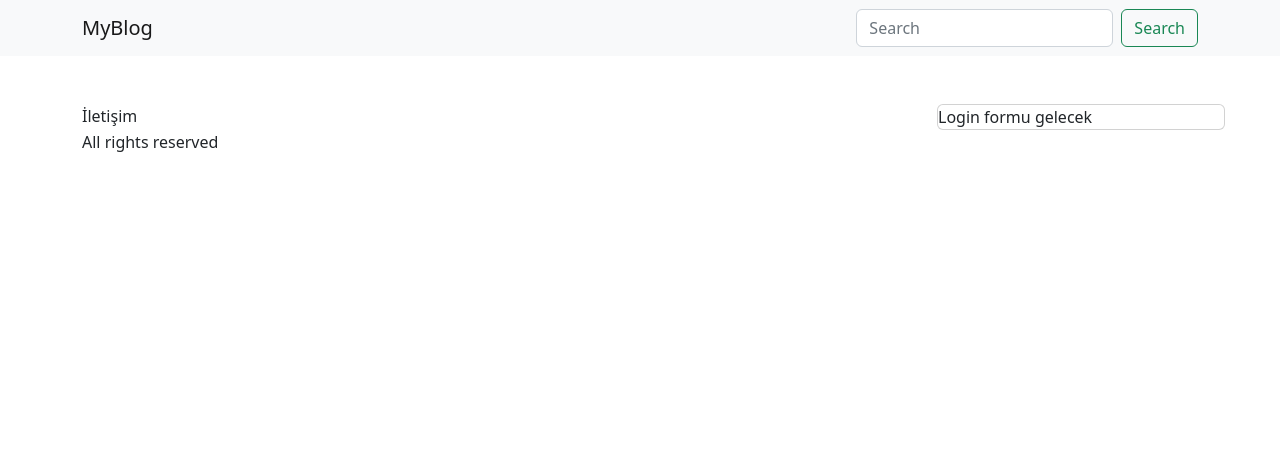
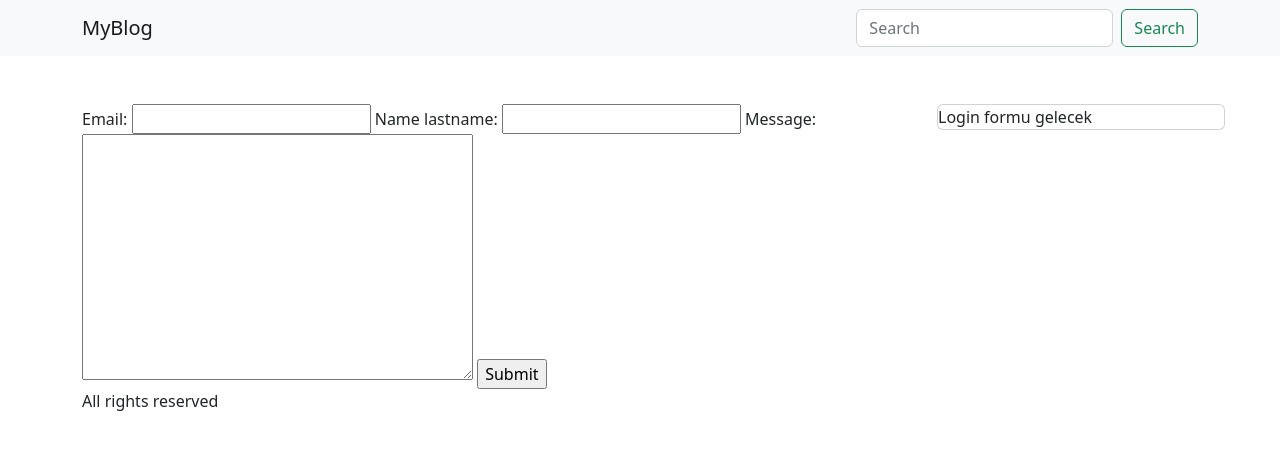
Before and after one commit to atak-05/django-blog-udemy, a Django app: page /contact/ in a window 1280 px wide. Shown: the top 450 px of the page. Run offline with Django 4.2, Linux system fonts and the light colour scheme; data that the repository does not hold is empty; parts of the project's set-up code (start-up, migrations or seed data) failed here and were passed over; some libraries are stand-ins or nearby versions.

Commit message:
comment form  created!

```diff
--- /dev/null
+++ b/blog/blog_app/forms/__init__.py
@@ -0,0 +1 @@
+from .contact import ContactForm
--- /dev/null
+++ b/blog/blog_app/forms/contact.py
@@ -0,0 +1,7 @@
+import email
+from django import forms
+
+class ContactForm(forms.Form):
+    email = forms.EmailField(required=False, max_length=100)
+    name_lastname = forms.CharField(max_length=25)
+    message = forms.CharField(widget = forms.Textarea)
--- a/blog/blog_app/templates/pages/contact.html
+++ b/blog/blog_app/templates/pages/contact.html
@@ -1,8 +1,11 @@
 {% extends "base.html" %}
 
 
-{%block title%}My Blog{%endblock%}
-{%block content%}
- <!--Main Part-->
- İletişim
- {%endblock%}
+    {%block title%}My Blog{%endblock%}
+    {%block content%}
+        <form method="POST">
+            {% csrf_token %}
+            {{form}}
+            <input type="submit" value="Submit"/>
+        </form>
+    {%endblock%}
--- a/blog/blog_app/view/contact.py
+++ b/blog/blog_app/view/contact.py
@@ -1,4 +1,24 @@
-from django.shortcuts import render
+from django.shortcuts import render, redirect
+from blog_app.forms import ContactForm
+from blog_app.models import ContactModel
+
+
 
 def contact(request):
-    return render (request,'pages/contact.html',context={})
+    form = ContactForm()
+    if request.method == 'POST' :
+        form = ContactForm(request.POST)
+        if form.is_valid():
+            contact = ContactModel()
+            contact.email = form.cleaned_data['email']
+            contact.name_lastname = form.cleaned_data['name_lastname']
+            contact.message = form.cleaned_data['message']
+            contact.save()
+            return redirect('home')
+        else:
+            print('not valid')
+
+    context = {
+        'form': form
+    }
+    return render (request,'pages/contact.html',context=context)
```
